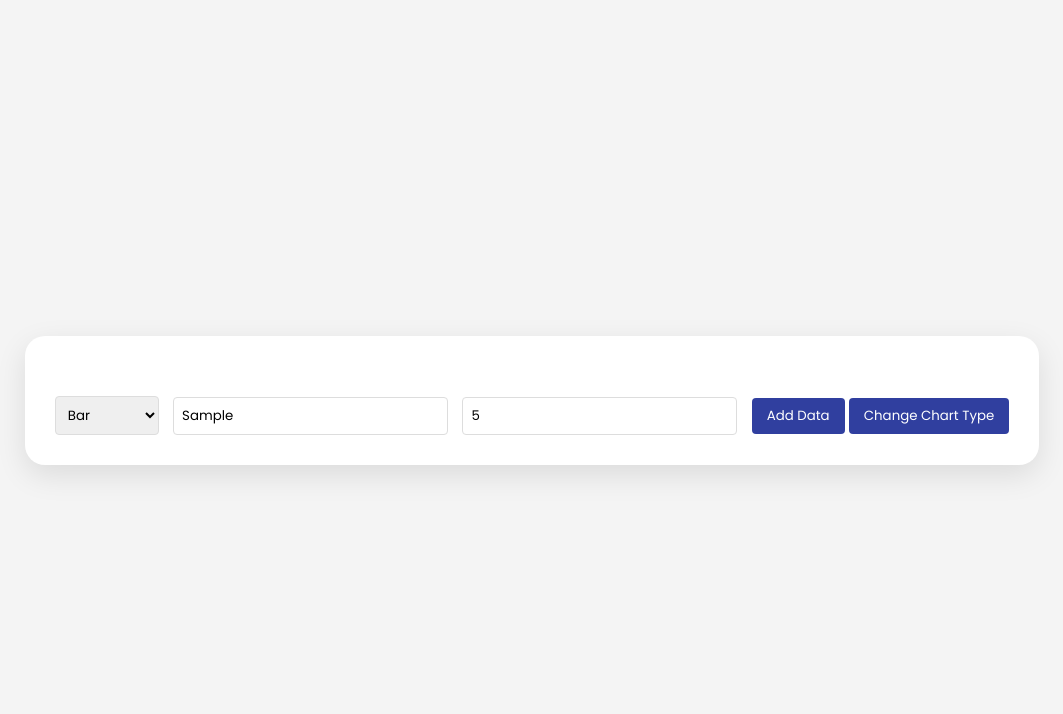
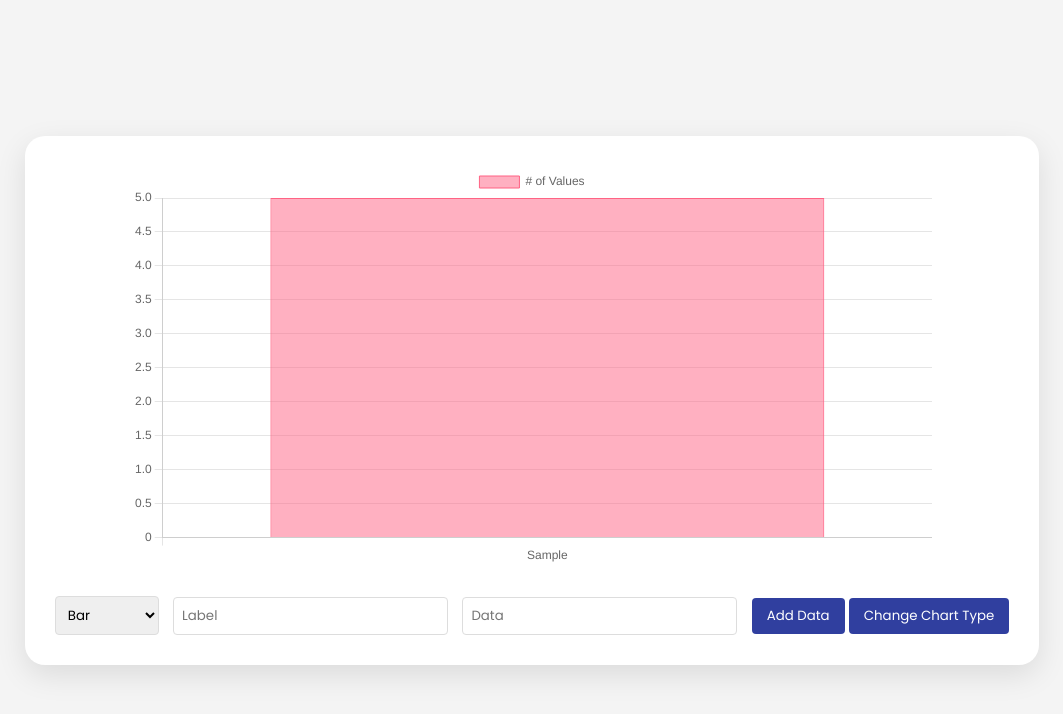
Before and after one commit to BurnettMiao/Chart-Generator-App-with-ASMR-Programming, a plain HTML site: page index.html in a window 1280 px wide. Both pictures are taken after typing "Sample", "5" into the empty fields and a click on the button "Add Data". Shown: the whole page, without its empty margins (108-1171 px from the left). Drawn offline with nearby package versions, Linux system fonts and the light colour scheme.

Commit message:
js finish

```diff
--- a/script.js
+++ b/script.js
@@ -0,0 +1,90 @@
+let chartData = {
+  labels: [],
+  datasets: [
+    {
+      label: '# of Values',
+      data: [],
+      backgroundColor: [
+        'rgba(255, 99, 132, 0.5)',
+        'rgba(54, 162, 235, 0.5)',
+        'rgba(255, 206, 86, 0.5)',
+        'rgba(75, 192, 192, 0.5)',
+        'rgba(153, 102, 255, 0.5)',
+        'rgba(255, 159, 64, 0.5)',
+      ],
+      borderColor: [
+        'rgba(255, 99, 132, 1)',
+        'rgba(54, 162, 235, 1)',
+        'rgba(255, 206, 86, 1)',
+        'rgba(75, 192, 192, 1)',
+        'rgba(153, 102, 255, 1)',
+        'rgba(255, 159, 64, 1)',
+      ],
+      borderWidth: 1,
+    },
+  ],
+};
+
+function createChart(type, height = 400) {
+  const canvasContainer = document.getElementById('canvas-container');
+  canvasContainer.innerHTML = `<canvas id="myChart"></canvas>`;
+  canvasContainer.style.height = `${height}px`;
+
+  const ctx = document.getElementById('myChart').getContext('2d');
+  return new Chart(ctx, {
+    type: type,
+    data: chartData,
+    options: {
+      scales: {
+        y: {
+          beginAtZero: true,
+        },
+      },
+      onClick: (event, activeElements) => {
+        if (activeElements.length > 0) {
+          const { datasetIndex, index } = activeElements[0];
+          removeData(datasetIndex, index);
+        }
+      },
+      tooltips: {
+        mode: 'index',
+        intersect: false,
+      },
+      hover: {
+        mode: 'index',
+        intersect: false,
+      },
+    },
+  });
+}
+
+let myChart = createChart('bar'); // Create initial chart with default height = 400
+
+function addData() {
+  const labelInput = document.getElementById('labelInput');
+  const dataInput = document.getElementById('dataInput');
+
+  if (labelInput.value && dataInput.value) {
+    chartData.labels.push(labelInput.value);
+    chartData.datasets.forEach((dataset) => {
+      dataset.data.push(dataInput.value);
+    });
+    myChart.update();
+    labelInput.value = '';
+    dataInput.value = '';
+  }
+}
+
+function updateChartType() {
+  const selectedType = document.getElementById('chartType').value;
+  myChart.destroy(); // Destroy the old chart
+  myChart = createChart(selectedType);
+}
+
+function removeData(datasetIndex, index) {
+  if (chartData.labels.length > index) {
+    chartData.labels.splice(index, 1);
+    chartData.datasets[datasetIndex].data.splice(index, 1);
+    myChart.update();
+  }
+}
--- a/style.css
+++ b/style.css
@@ -49,3 +49,11 @@ body {
 .btn:hover {
   background-color: #0056b3;
 }
+
+#canvas-container {
+  width: 100%;
+  height: 100%;
+  display: flex;
+  align-items: center;
+  justify-content: center;
+}
```
